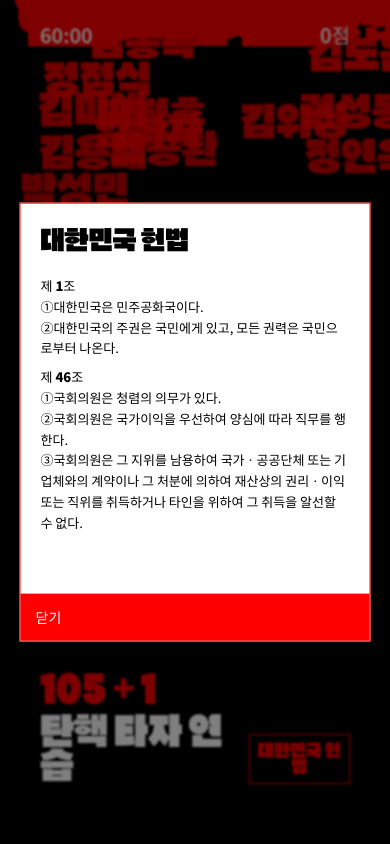
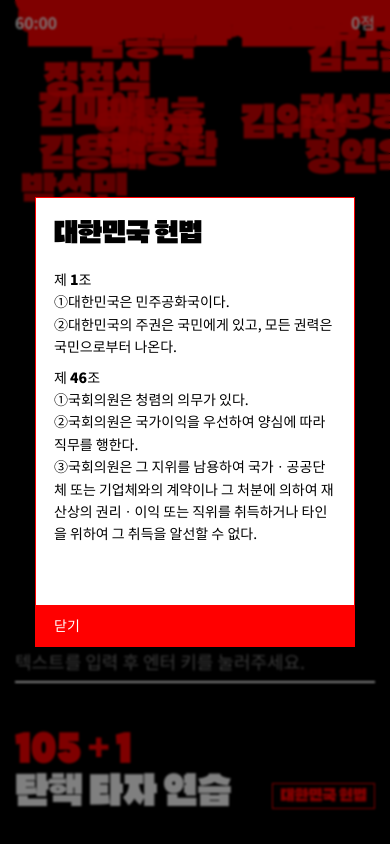
Before and after one commit to zuzokim/impeachment-for-democracy, a React (Vite) app: page / in a window 390 px wide. Built offline with nearby package versions, Linux system fonts and the light colour scheme.

Commit message:
mobile 반응형 개선

```diff
--- a/src/App.css
+++ b/src/App.css
@@ -30,6 +30,12 @@ body {
   }
 }
 
+@media (max-width: 720px) {
+  .falling-burden {
+    font-size: 24px;
+  }
+}
+
 .header {
   position: fixed;
   top: 0;
@@ -41,11 +47,24 @@ body {
   color: white;
 }
 
+@media (max-width: 720px) {
+  .header {
+    padding: 10px 15px;
+  }
+}
+
 .time-count,
 .score {
   font-size: 20px;
   font-family: "Noto Sans KR", serif;
   font-weight: 600;
+}
+
+@media (max-width: 720px) {
+  .time-count,
+  .score {
+    font-size: 16px;
+  }
 }
 
 .dialog {
@@ -119,12 +138,13 @@ body {
 
 @media (max-width: 720px) {
   .game-finish-dialog {
-    width: 90%;
-    height: auto;
+    max-width: 320px;
+    height: 450px;
+    padding: 18px;
   }
 
   .game-finish-body {
-    gap: 36px;
+    gap: 72px;
   }
 
   .game-finish-body .score {
@@ -133,7 +153,11 @@ body {
 
   .game-finish-action button {
     font-size: 14px;
-    padding: 13px 15px;
+    padding: 10px 18px;
+  }
+
+  .game-finish-body .impeachment {
+    font-size: 86px;
   }
 }
 
@@ -257,18 +281,19 @@ input {
 
 @media (max-width: 720px) {
   .constitution-dialog {
-    width: 90%;
-    height: auto;
+    max-width: 320px;
+    height: 450px;
+    padding: 18px;
   }
   .constitution-action button {
     font-size: 14px;
-    padding: 13px 15px;
+    padding: 10px 18px;
   }
 }
 
 @media (max-width: 400px) {
   .constitution-body {
-    font-size: 13px;
+    font-size: 14px;
   }
 }
 
@@ -291,6 +316,7 @@ input {
     align-items: normal;
     bottom: 20px;
     justify-content: baseline;
+    padding: 15px;
   }
 
   .footer-left {
@@ -298,6 +324,7 @@ input {
     display: flex;
     flex-direction: row-reverse;
     justify-content: space-between;
+    gap: 10px;
   }
 
   .title-with-matched-name {
@@ -309,11 +336,15 @@ input {
 
   input {
     max-width: 100%;
+    font-size: 18px;
+    padding: 6px 0;
   }
 
   .constitution-button {
     width: fit-content;
     height: fit-content;
     align-self: end;
+    padding: 5px 7px;
+    font-size: 14px;
   }
 }
```
